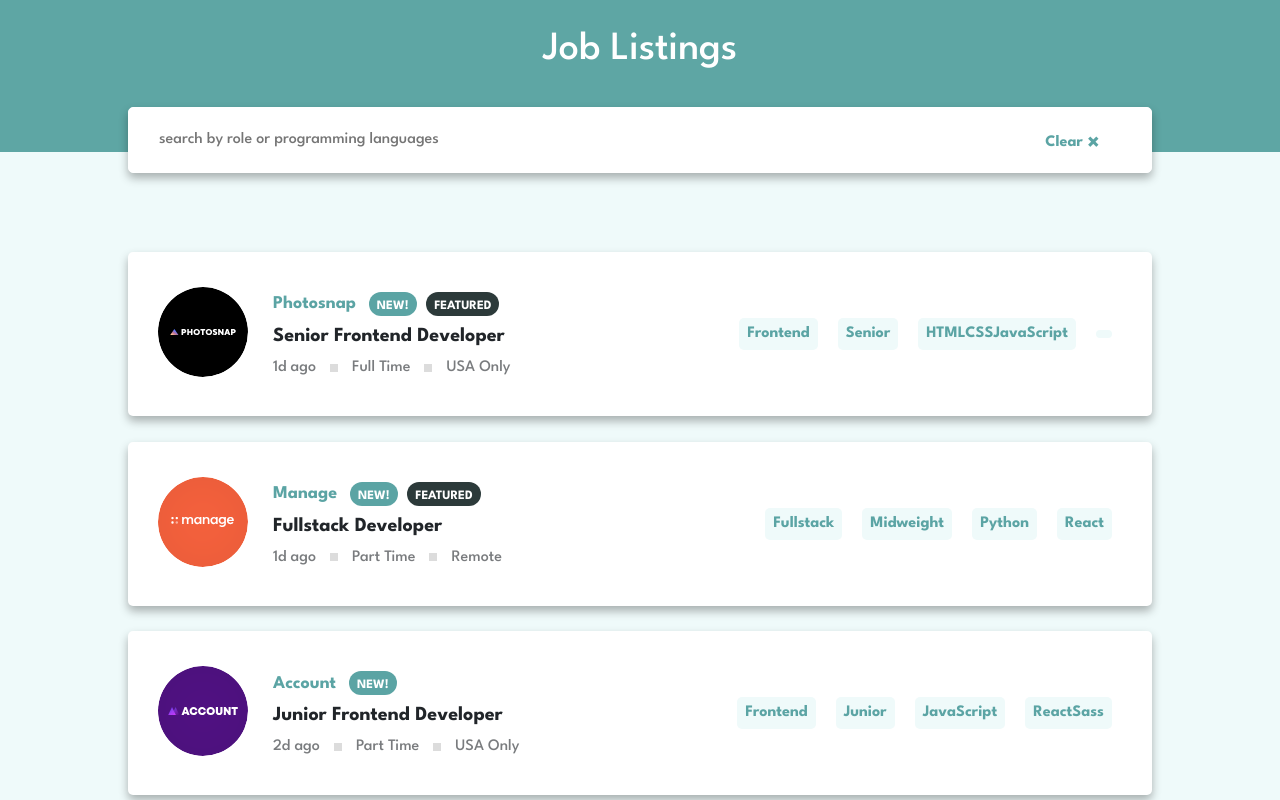
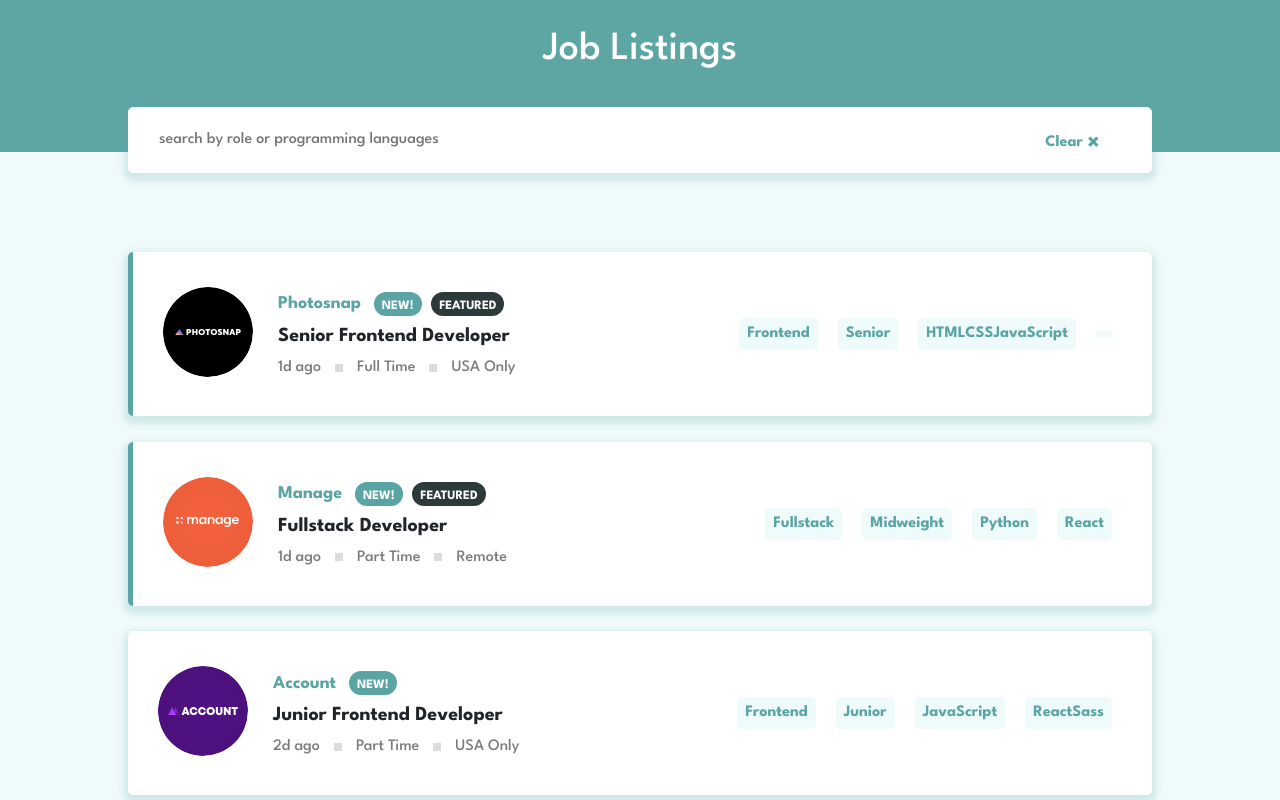
Before and after one commit to adetutudeborah/job-listings-page, a React (Vite) app: page / in a window 1280 px wide. Shown: the top 800 px of the page. Built offline with nearby package versions, Linux system fonts and the light colour scheme; grey boxes are pictures that could not be loaded.

Commit message:
updated jobs.jsx

```diff
--- a/src/components/Jobs/Jobs.css
+++ b/src/components/Jobs/Jobs.css
@@ -1,4 +1,4 @@
-.jobs{
+.jobsContainer{
     display: flex;
     justify-content: space-between;
     background-color: #ffff;
@@ -7,6 +7,10 @@
     border-radius: 5px;
     box-shadow: var(--box-shadow);
 }
+
+.jobsContainerBorderleft {
+    border-left: 5px solid var(--primary-color);
+  }
 
 .aboutrole{
     display: flex;
--- a/src/components/Jobs/Jobs.jsx
+++ b/src/components/Jobs/Jobs.jsx
@@ -5,7 +5,7 @@ import "./Jobs.css";
 
 function Jobs (props) {
     return (
-        <div className="jobs">
+        <div className={ props.item.featured ? "jobsContainer jobsContainerBorderleft" : "jobsContainer"}>
 
             <div className="aboutrole">
 
--- a/src/index.css
+++ b/src/index.css
@@ -6,7 +6,7 @@
   --primary-color: hsl(180, 29%, 50%);  /* Primary */
   --secondary-color: hsl(180, 52%, 96%); /* Background */
   --tertiary-color: hsl(178, 29%, 51%);
-  --box-shadow: 0 5px 10px rgba(0, 0, 0, 0.3);
+  --box-shadow: 0 4px 6px 4px rgba(91,164,164,.2);
   --default-font-family: 'League Spartan', sans-serif;
   --very-dark-greyish: hsl(180, 14%, 20%);
 }
```
